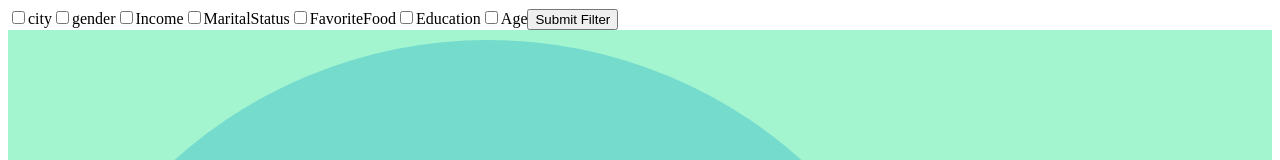
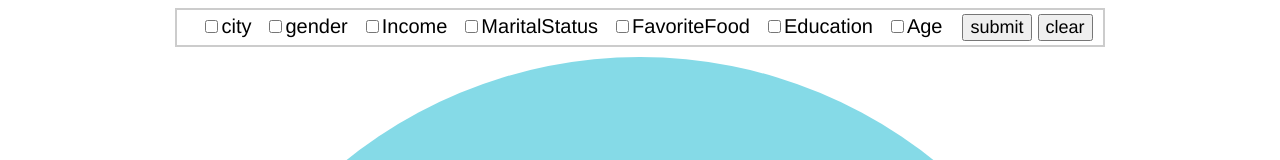
Before and after one commit to willworden/ClusterPuck, a plain HTML site: page index2.html in a window 1280 px wide. Shown: the top 160 px of the page. Drawn offline with nearby package versions, Linux system fonts and the light colour scheme.

Commit message:
will - adding styling, clear button and more styling

```diff
--- a/index2.html
+++ b/index2.html
@@ -1,6 +1,10 @@
 <!DOCTYPE html>
 <meta charset="utf-8">
 <style>
+
+body {
+  text-align: center;
+}
 
 .node {
   cursor: pointer;
@@ -13,6 +17,33 @@
 
 .node--leaf {
   fill: white;
+}
+
+.filter-container{
+
+  margin: 0 auto;
+  font: 20px "Helvetica Neue", Helvetica, Arial, sans-serif;
+  text-anchor: middle;
+  text-shadow: 0 1px 0 #fff, 1px 0 0 #fff, -1px 0 0 #fff, 0 -1px 0 #fff;
+  height:auto;
+  display:inline-block;
+  border: 2px solid #ccc;
+  padding: 4px 10px 4px 10px;
+}
+
+.filter-container input[type="checkbox"] {
+  margin-left: 18px;
+  display: inline-block;
+}
+
+.filter-button, .filter-clear-button {
+  margin-left: 20px;
+  display: inline-block;
+   font: 18px "Helvetica Neue", Helvetica, Arial, sans-serif;
+}
+
+.filter-clear-button {
+  margin-left: 6px;
 }
 
 .label {
@@ -53,9 +84,11 @@ var margin = 20,
     diameter = 960,
     format = d3.format(",d");
 
+var screenWidth = $(window).width()-50;
+
 var color = d3.scale.linear()
     .domain([-1, 5])
-    .range(["hsl(152,80%,80%)", "hsl(228,30%,40%)"])
+    .range(["hsl(180,80%,80%)", "hsl(228,30%,40%)"])
     .interpolate(d3.interpolateHcl);
 
 var pack = d3.layout.pack()
@@ -87,10 +120,17 @@ function buildMenu(root){
     form.appendChild(label);
 
   }
+
   var button = document.createElement("button");
   button.className ="filter-button";
-  button.innerHTML="Submit Filter";
+  button.innerHTML="submit";
   form.appendChild(button)
+
+  var clearButton = document.createElement("button");
+  clearButton.className ="filter-clear-button";
+  clearButton.innerHTML="clear";
+  form.appendChild(clearButton)
+
   $(".filter-container div").remove();
   $(".filter-container").append(form);
 }
@@ -100,11 +140,13 @@ function renderChart(root) {
 
   d3.select("svg").remove();
 
+  var svgWidth = (diameter > screenWidth ? diameter : screenWidth );
+
   var svg = d3.select(".chart-container").append("svg")
-      .attr("width", diameter)
+      .attr("width", svgWidth)
       .attr("height", diameter)
     .append("g")
-      .attr("transform", "translate(" + diameter / 2 + "," + diameter / 2 + ")");
+      .attr("transform", "translate(" + svgWidth / 2 + "," + diameter / 2 + ")");
 
   var focus = root,
       nodes = pack.nodes(root),
@@ -132,7 +174,7 @@ function renderChart(root) {
   var node = svg.selectAll("circle,text");
 
   d3.select(".chart-container")
-      .style("background", color(-1))
+      .style("background", "000000")
       .on("click", function() { zoom(root); });
 
   zoomTo([root.x, root.y, root.r * 2 + margin]);
@@ -267,7 +309,10 @@ $("body").on("click", ".filter-button", function() {
   else{
     prepAndRenderChart("");
   }
+});
 
+$("body").on("click", ".filter-clear-button", function() {
+    prepAndRenderChart("");
 });
 
 prepAndRenderChart("");
```
